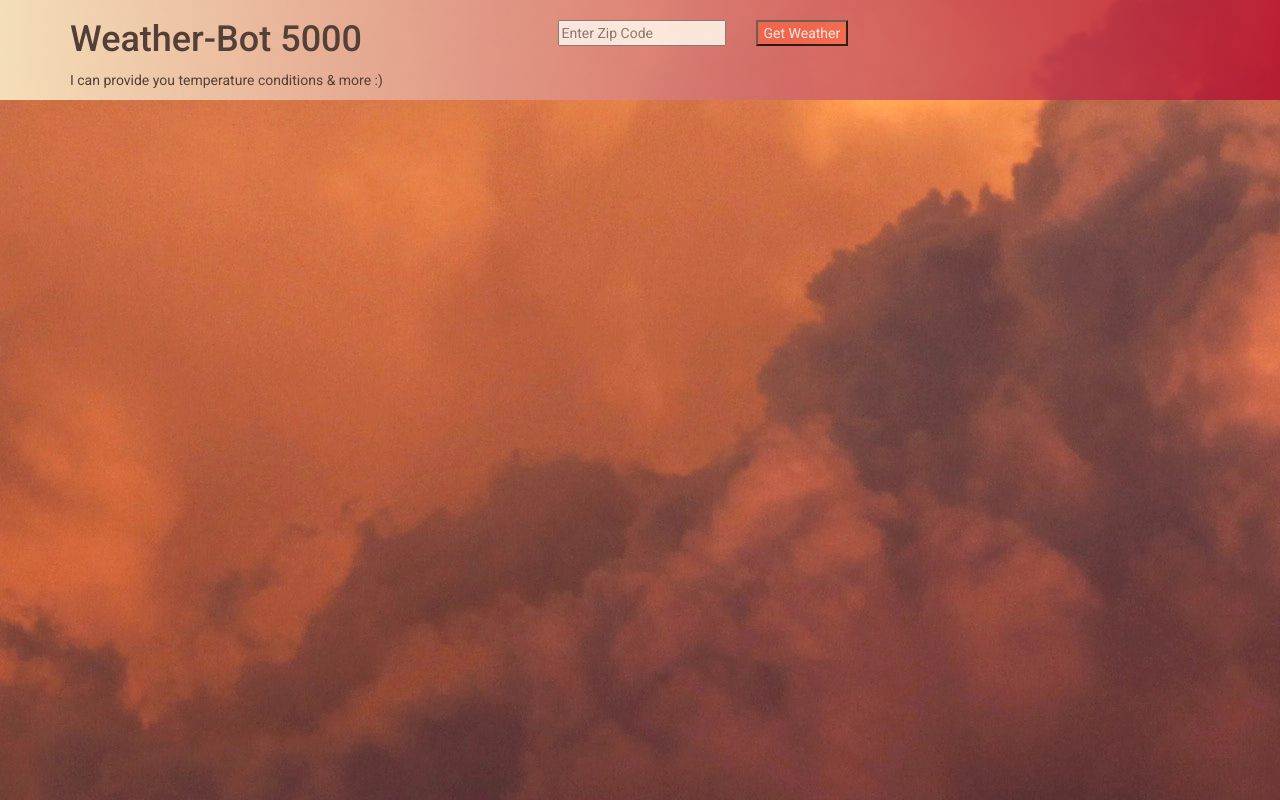
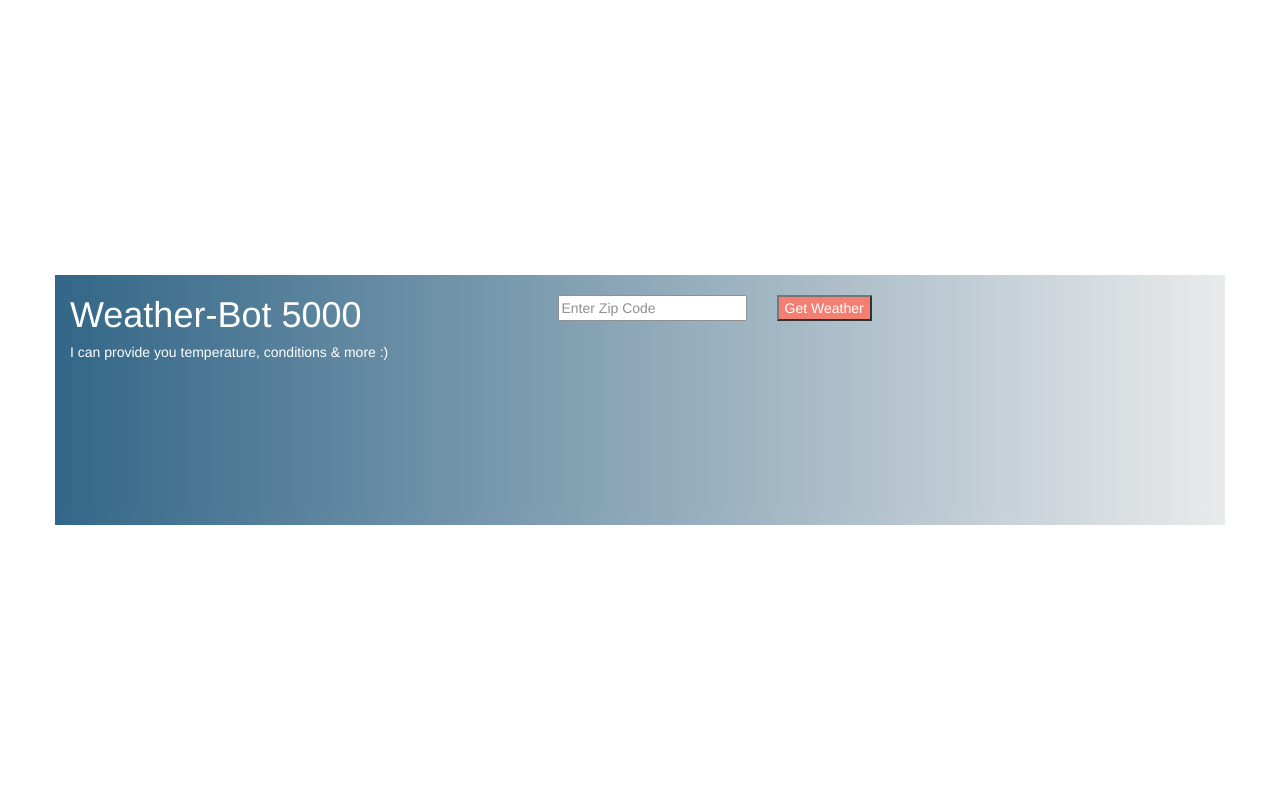
Before and after one commit to aaronkamm-zz/WeatherApp, a React (Create React App) app: page / in a window 1280 px wide. Built offline with nearby package versions, Linux system fonts and the light colour scheme.

Commit message:
Updated design

```diff
--- a/src/App.css
+++ b/src/App.css
@@ -1,8 +1,10 @@
 @import url('https://fonts.googleapis.com/css?family=Roboto:400,400i,500,500i,700');
-
+/* @import url('https://fonts.googleapis.com/css?family=Abel" rel="stylesheet') */ */
 body {
     font-family: 'Roboto';
-    background: url('./img/clouds.jpg') no-repeat center;
+    /* background: url('./img/clouds.jpg') no-repeat center; */
+    background: url(./img/mountainrange.jpg) no-repeat center;
+    background-size: cover;
 }
 
 button {
@@ -12,14 +14,38 @@ button {
 }
 
 
+.main {
+    display: flex;
+    align-items: center;
+    justify-content: center;
+    height: 100vh;
+}
+
+
 .weather {
+    /* line-height: 45px; */
     margin-top: 20px;
-    background-image: linear-gradient(gray);
+    height: 250px;
+}
+.weatherInfo {
+    font-size: 20px;
+
+}
+.content {
+    line-height: 100px;
+}
+
+
+.titles{
+    height: 250px;
+    /* display: flex;
+    justify-content: center; */
+    color: #ffffff;
 }
 
 .wrapper {
-    background-image: linear-gradient(to right, #fffbd5, #b20a2c);
+    /* background-image: linear-gradient(to right, #fffbd5, #b20a2c); */
     opacity: .8;
-
-
+    background-image: linear-gradient(to right, #00416a, #e4e5e6);
+    height: 250px;
 }
--- a/src/App.js
+++ b/src/App.js
@@ -37,7 +37,6 @@ class App extends React.Component {
         description: data.weather[0].description,
         error: ''
       })
-
     }
     catch(err) {
       console.log("failed fetch fafsf", err)
@@ -54,11 +53,10 @@ class App extends React.Component {
 
   render(){
     return (
-      <div>
-        <div className="wrapper">
-          <div className="main">
-            <div className="container">
-              <div className="row">
+      <div className = "main">
+        <div className = "wrapper">
+            <div className = "container">
+              <div className = "row">
                 <div className = "col-xs-5 titles">
                   <Titles />
                 </div>
@@ -72,7 +70,6 @@ class App extends React.Component {
                     description = {this.state.description}
                     error = {this.state.error}
                   />
-                </div>
               </div>
             </div>
           </div>
--- a/src/components/Titles.js
+++ b/src/components/Titles.js
@@ -3,7 +3,7 @@ import React from 'react';
 const Titles =  () => (
     <div>
         <h1>Weather-Bot 5000</h1>
-        <p>I can provide you temperature conditions & more :)</p>
+        <h5>I can provide you temperature, conditions & more :)</h5>
     </div>
 );
 export default Titles;
--- a/src/components/Weather.js
+++ b/src/components/Weather.js
@@ -3,7 +3,7 @@ import React from 'react';
 class Weather extends React.Component {
     render(){
         return(
-            <div>
+            <div className = "weatherInfo">
                 {(this.props.temperature) && <div>The temperature is: {this.props.temperature}</div>}
                 {(this.props.city && this.props.country) && <div>Location: {this.props.city}, {this.props.country} </div>}
                 {(this.props.humidity) && <div>Humidity: {this.props.humidity}</div>}
```
Also changed, not shown: src/img/mountainrange.jpg (added), 1 other file (tests, documents, lock files or other folders).
